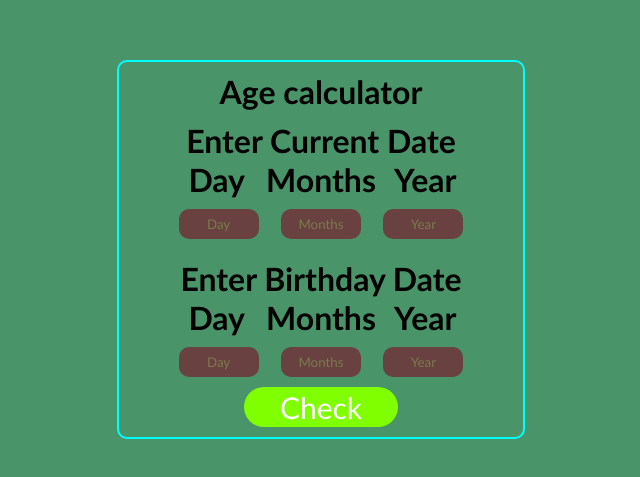
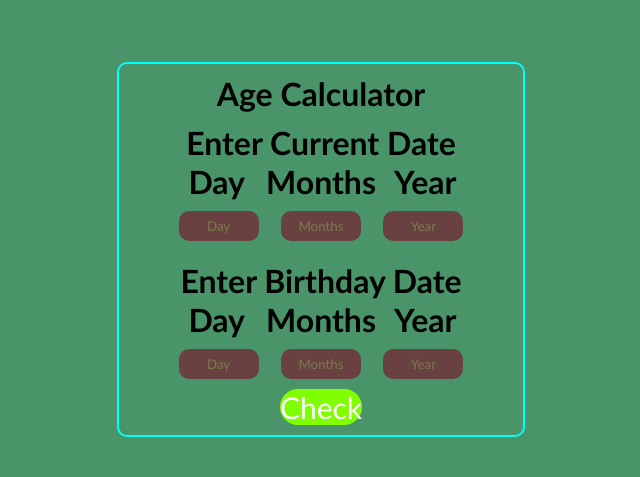
Before and after one commit to software-devoper/Age-Calculator, a plain HTML site: page index.html in a window 1280 px wide. Shown: the part 151-628 px from the top of the page, without its empty margins (319-959 px from the left). Drawn offline with Linux system fonts and the light colour scheme.

Commit message:
Update index.html

```diff
--- a/index.html
+++ b/index.html
@@ -1,17 +1,19 @@
 <!DOCTYPE html>
 <html lang="en">
+
 <head>
     <meta charset="UTF-8">
     <meta name="viewport" content="width=device-width, initial-scale=1.0">
     <title>Age Calculator</title>
     <link rel="stylesheet" href="style.css">
 </head>
+
 <body>
     <div class="mainContainer">
-    <h1>Age calculator</h1>
+        <h1>Age Calculator</h1>
         <div class="container">
             <div class="current-Date">
-        <h1>Enter Current Date</h1>
+                <h1 class="f">Enter Current Date</h1>
                 <div class="row">
                     <h1>Day</h1>
                     <h1>Months</h1>
@@ -24,7 +26,7 @@
                 </div>
             </div>
             <div class="birthDay">
-        <h1>Enter Birthday Date</h1>
+                <h1 class="f">Enter Birthday Date</h1>
                 <div class="row">
                     <h1>Day</h1>
                     <h1>Months</h1>
@@ -37,11 +39,20 @@
                 </div>
             </div>
         </div>
-<div class="button">
-    <button>Check</button>
+        <div class="b">
+            <button class="button">
+                <!-- <svg viewBox="0 0 16 16" class="bi bi-lightning-charge-fill" fill="currentColor" height="16" width="16"
+                    xmlns="http://www.w3.org/2000/svg">
+                    <path
+                        d="M11.251.068a.5.5 0 0 1 .227.58L9.677 6.5H13a.5.5 0 0 1 .364.843l-8 8.5a.5.5 0 0 1-.842-.49L6.323 9.5H3a.5.5 0 0 1-.364-.843l8-8.5a.5.5 0 0 1 .615-.09z">
+                    </path>
+                </svg>button -->
+                Check
+            </button>
         </div>
         <p class="result"></p>
     </div>
 </body>
 <script src="script.js"></script>
+
 </html>
```
Lines whose indentation alone changed are shown as unchanged.
